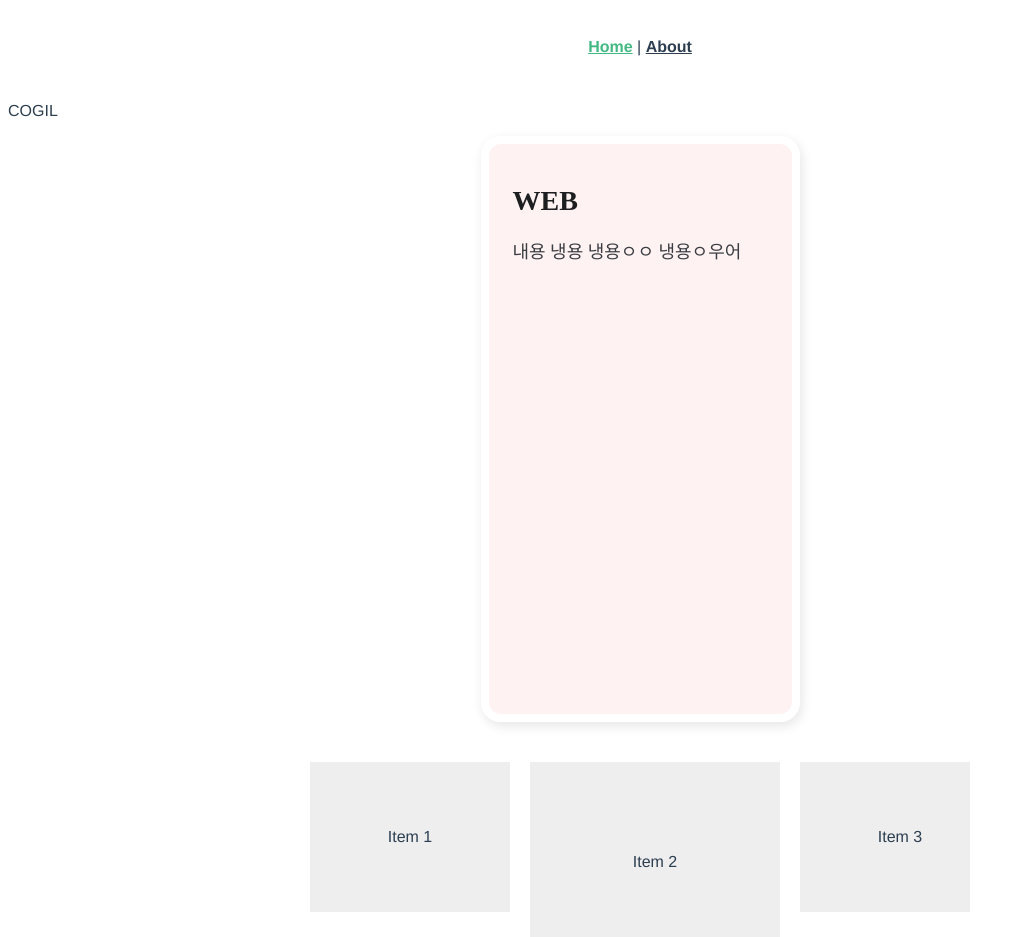
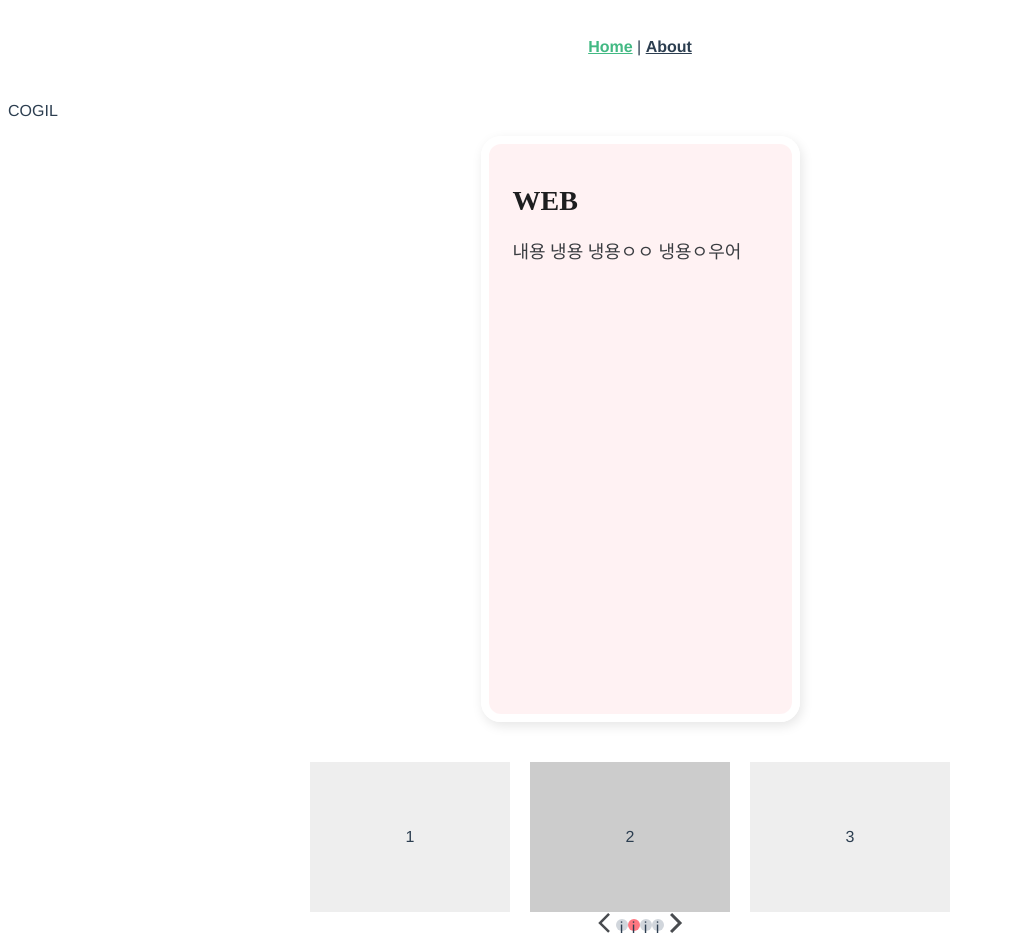
Before and after one commit to jiwon79/cogil, a Vue app: page / in a window 1280 px wide. Shown: the top 937 px of the page, without its empty margins (0-1025 px from the left). Built offline with nearby package versions, Linux system fonts and the light colour scheme.

Commit message:
:recycle: HomeView에서 selectedIndex를 관리하도록 변경

```diff
--- a/src/components/carousel/CarouselItem.vue
+++ b/src/components/carousel/CarouselItem.vue
@@ -1,7 +1,6 @@
 <template>
     <div ref="element" class="carousel-item" :class="{ active }">
         <p class="title">{{ title }}</p>
-        <p>{{ active }}</p>
     </div>
 </template>
 
--- a/src/components/carouselCompo.vue
+++ b/src/components/carouselCompo.vue
@@ -9,17 +9,13 @@
             @mouseleave="stopDrag"
             @touchend="stopDrag"
     >
-    <!-- @scroll="infiniteScroll"
-    @transitionend="transitionEnd" -->
         <div class="carousel-track" ref="carouselTrack">
-      <div
-        v-for="i in this.cardNum"
-        :key="i"
-        class="carousel-item"
-        :class="{ carouselCenter: i == nwItem }"
-      >
-        Item {{ i }}
-      </div>
+            <CarouselItem
+                    v-for="i in this.cardNum * 3"
+                    :key="`${i}-${selectedIndex}`"
+                    :title="(i % this.cardNum).toString()"
+                    v-bind:active="(i % this.cardNum) === (this.selectedIndex % this.cardNum)"
+            />
         </div>
     </div>
     <div class="indicator">
@@ -41,7 +37,7 @@
                 v-for="i in this.cardNum"
                 :key="i"
                 class="indicator-item"
-      :class="{ nwIndicator: i == nwItem }"
+                :class="{ nwIndicator: i === selectedIndex }"
         >
             i
         </div>
@@ -61,37 +57,41 @@
         </button>
     </div>
     <div>
-    <div>{{ nwItem }}</div>
+        <div>{{ selectedIndex }}</div>
         <div ref="container" class="container">슬라이드 될 내용</div>
         <button @click="slide">Slide</button>
     </div>
 </template>
 
 <script>
+import CarouselItem from "@/components/carousel/CarouselItem.vue";
+
 export default {
+  components: {CarouselItem},
+  props: {
+    selectedIndex: {
+      type: Number,
+      default: 0,
+    },
+    setSelectedIndex: {
+      type: Function,
+      default: () => {
+      },
+    },
+  },
   data() {
     return {
-      currentIndex: 0,
       isDragging: false,
       prevPageX: 0,
       prevScrollLeft: 0,
-      itemWidth: 200, // 예제에서는 아이템 너비가 200px로 설정되었습니다.
+      itemWidth: 200,
       useWidth: 200 + 20,
       positionDiff: 0,
-      cardNum: 7,
+      cardNum: 4,
       isButtonSliding: false,
-      nwItem: 2,
     };
   },
   mounted() {
-    let carouselChildren = [...this.$refs.carouselTrack.children];
-    carouselChildren.reverse().forEach((card) => {
-      this.$refs.carouselTrack.insertAdjacentHTML("afterbegin", card.outerHTML);
-    });
-    carouselChildren.forEach((card) => {
-      this.$refs.carouselTrack.insertAdjacentHTML("afterbegin", card.outerHTML);
-    });
-
     this.$refs.carouselTrack.addEventListener("scroll", this.infiniteScroll);
     this.$refs.carouselTrack.addEventListener("transitionend", () => {
       console.log("end");
@@ -155,7 +155,7 @@ export default {
       }
     },
     infiniteScroll() {
-      if (this.$refs.carouselTrack.scrollLeft == 0) {
+      if (this.$refs.carouselTrack.scrollLeft === 0) {
         this.$refs.carouselTrack.classList.add("no-transition");
         this.$refs.carouselTrack.scrollLeft =
           this.$refs.carouselTrack.scrollWidth -
@@ -164,7 +164,7 @@ export default {
 
         this.$refs.carouselTrack.classList.remove("no-transition");
       } else if (
-        Math.ceil(this.$refs.carouselTrack.scrollLeft) ==
+        Math.ceil(this.$refs.carouselTrack.scrollLeft) ===
         this.$refs.carouselTrack.scrollWidth -
         this.$refs.carouselTrack.offsetWidth
       ) {
@@ -175,13 +175,14 @@ export default {
       }
     },
     getNwItem(scrollL) {
-      console.log(scrollL);
       if (scrollL % this.useWidth > this.useWidth / 2) {
-        this.nwItem =
+        const newSelectedIndex =
           ((parseInt(scrollL / this.useWidth) + 1 + 1) % this.cardNum) + 1;
+        this.setSelectedIndex(newSelectedIndex);
       } else {
-        this.nwItem =
+        const newSelectedIndex =
           (parseInt(scrollL / this.useWidth + 1) % this.cardNum) + 1;
+        this.setSelectedIndex(newSelectedIndex);
       }
     },
   },
@@ -197,6 +198,7 @@ export default {
     position: relative;
     /* width: 1200px; */
 }
+
 .carousel-track {
     width: 660px;
     display: flex;
@@ -204,41 +206,33 @@ export default {
     transition: transform 0.3s;
     scroll-behavior: smooth;
 }
+
 .carousel-track.no-transition {
     scroll-behavior: auto;
 }
+
 .indicator {
     display: flex;
     align-items: center;
 }
+
 .indicator-item {
     width: 12px;
     height: 12px;
     border-radius: 6px;
     background-color: #d1d6dc;
 }
+
 .nwIndicator {
     background-color: #ff7781;
 }
+
 .carousel-track.dragging {
     cursor: grab;
     scroll-behavior: auto;
     pointer-events: none;
 }
-.carousel-item {
-  flex-shrink: 0;
-  width: 200px;
-  height: 150px;
-  margin-right: 20px;
-  background-color: #eee;
-  display: flex;
-  align-items: center;
-  justify-content: center;
-}
-.carouselCenter {
-  width: 250px;
-  height: 200px;
-}
+
 .container {
     overflow-x: auto;
     white-space: nowrap;
--- a/src/views/HomeView.vue
+++ b/src/views/HomeView.vue
@@ -8,7 +8,10 @@
             </div>
         </div>
         <div class="carousel-container">
-      <carouselCompo/>
+            <carouselCompo
+                    :selected-index="selectedIndex"
+                    :set-selected-index="setSelectedIndex"
+            />
         </div>
     </div>
 </template>
@@ -23,6 +26,17 @@ export default defineComponent({
   components: {
     carouselCompo,
     MainHeader,
+  },
+  data() {
+    return {
+      selectedIndex: 2,
+    };
+  },
+  methods: {
+    setSelectedIndex(index: number) {
+      console.log('setSelectedIndex ', this.selectedIndex, index);
+      this.selectedIndex = index;
+    },
   },
 });
 </script>
@@ -44,6 +58,7 @@ export default defineComponent({
   background: rgba(255, 234, 236, 0.6);
   box-shadow: 2px 4px 12px 0px rgba(0, 0, 0, 0.1);
 }
+
 .home-content h1 {
   color: var(--grey-800, #1d1e1f);
 
@@ -55,6 +70,7 @@ export default defineComponent({
   line-height: 36px; /* 128.571% */
   text-align: left;
 }
+
 .home-content div {
   color: var(--grey-700, #3a3d41);
 
@@ -72,17 +88,21 @@ export default defineComponent({
   flex-direction: column;
   align-items: center;
 }
+
 h3 {
   margin: 40px 0 0;
 }
+
 ul {
   list-style-type: none;
   padding: 0;
 }
+
 li {
   display: inline-block;
   margin: 0 10px;
 }
+
 a {
   color: #42b983;
 }
```
Lines whose indentation alone changed are shown as unchanged.
